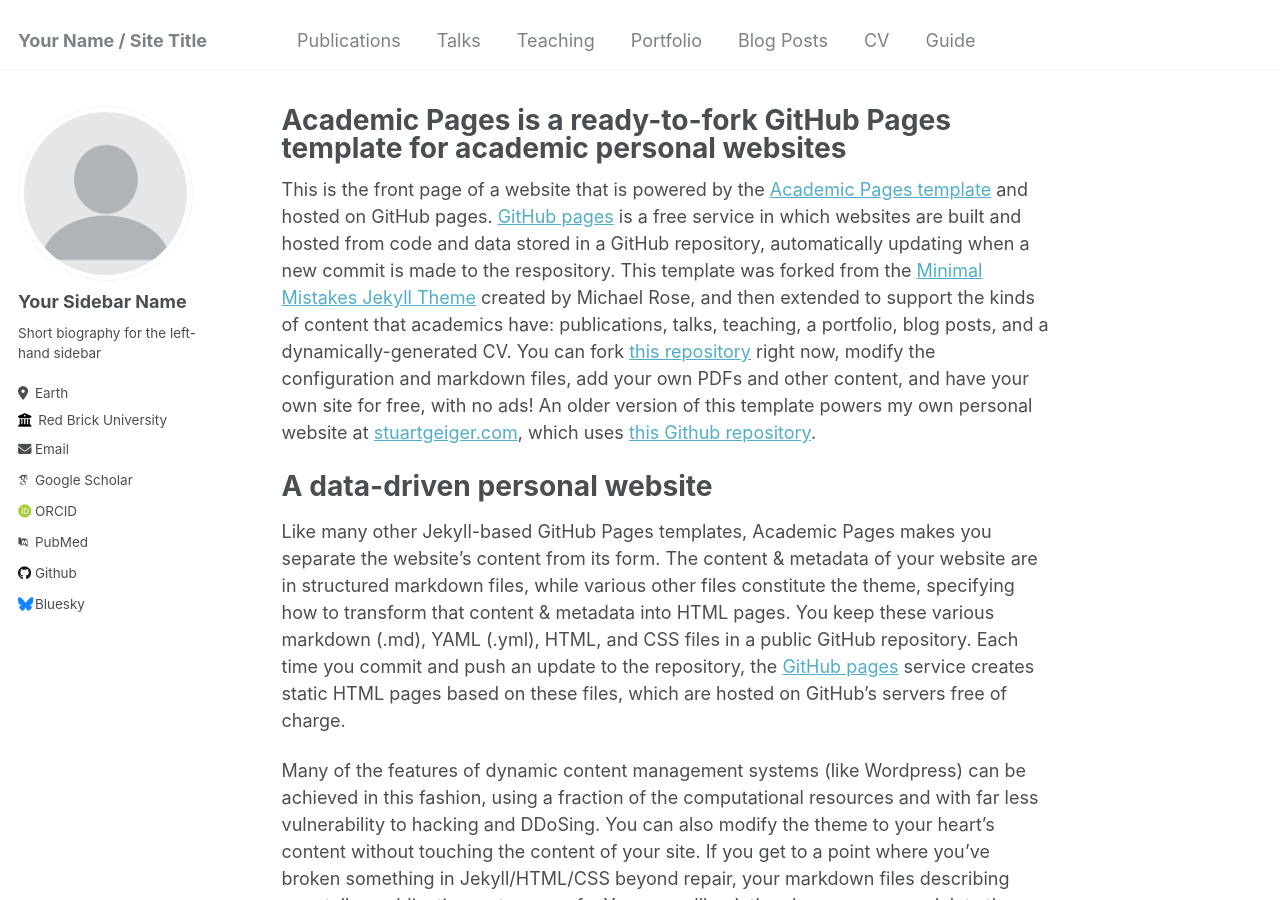
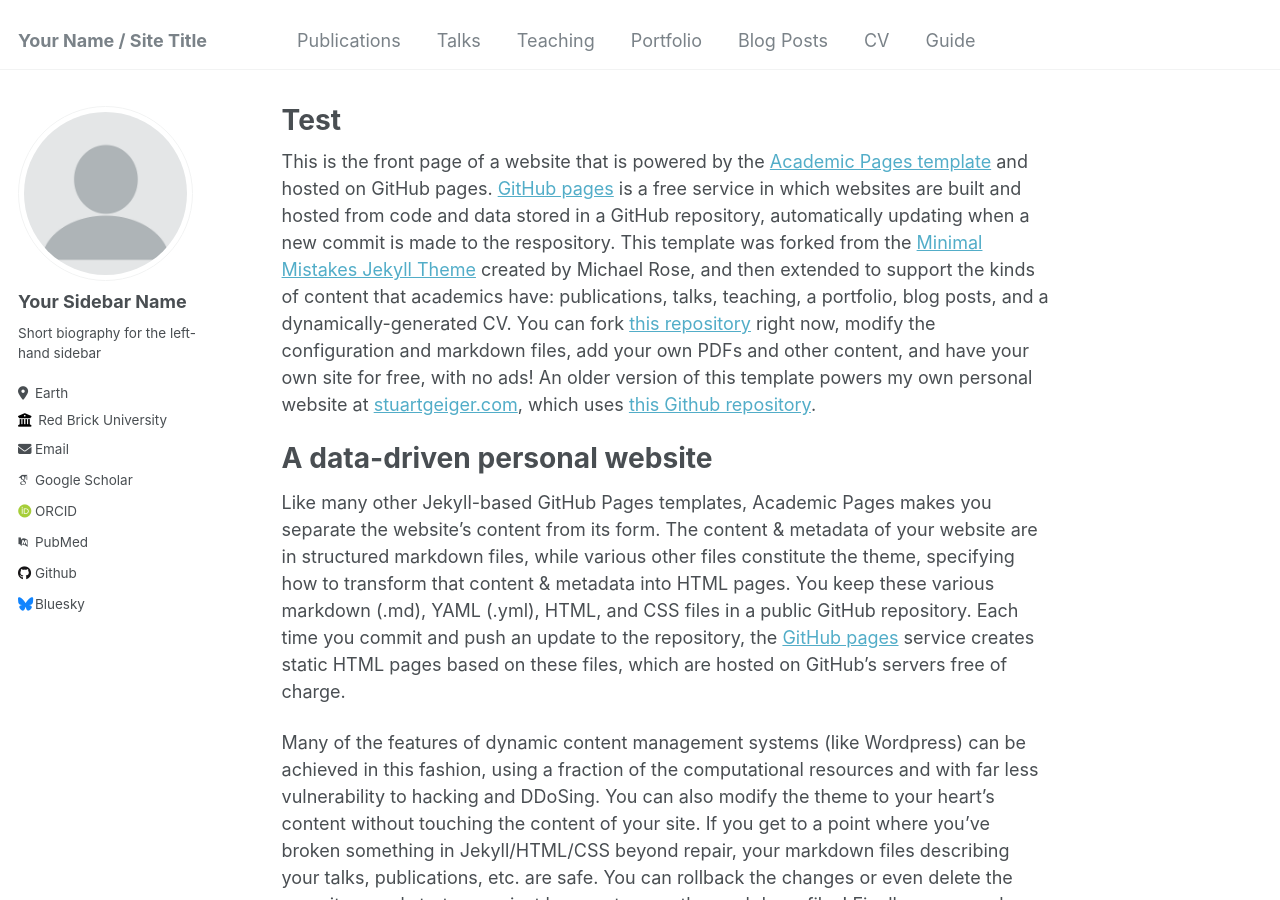
Before and after one commit to ryantak/ryantak.github.io, a Jekyll site: the page built from _pages/about.md, in a window 1280 px wide and 900 px high. Built offline with Jekyll 4.4.1, drawn with Linux system fonts in a browser that asks for light colours; some web fonts are replaced.

Commit message:
Update about.md test

```diff
--- a/_pages/about.md
+++ b/_pages/about.md
@@ -1,6 +1,6 @@
 ---
 permalink: /
-title: "Academic Pages is a ready-to-fork GitHub Pages template for academic personal websites"
+title: "Test"
 author_profile: true
 redirect_from:
   - /about/
```
